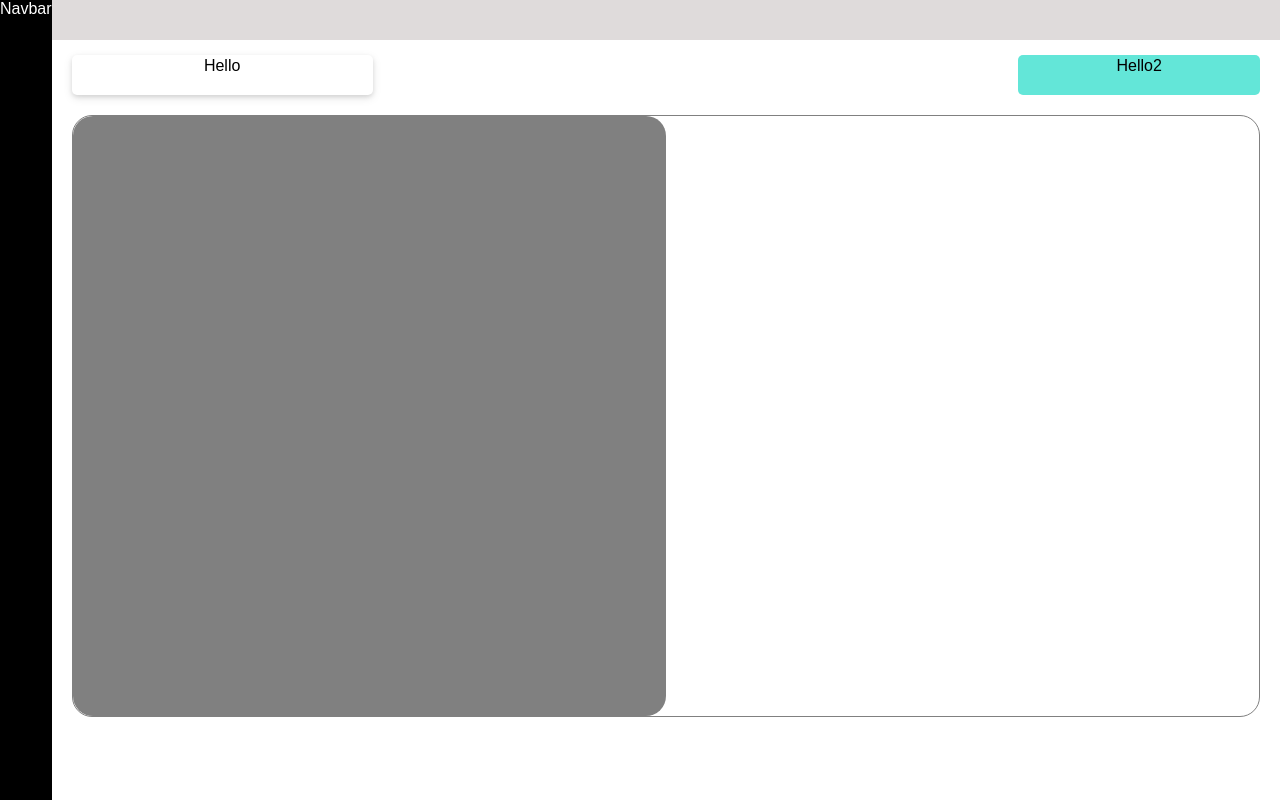
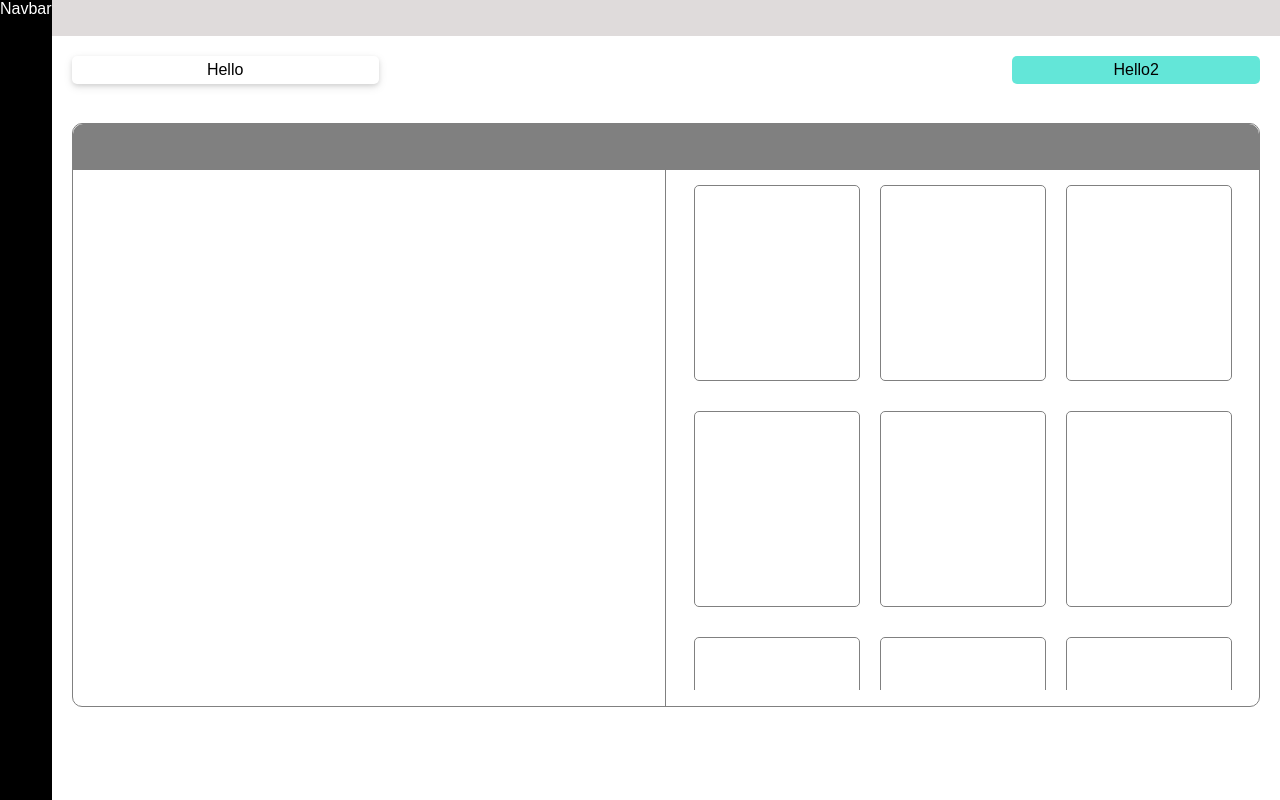
Before and after one commit to ayushdev351/Dashboard, a React (Create React App) app: page / in a window 1280 px wide. Built offline with nearby package versions, Linux system fonts and the light colour scheme.

Commit message:
Card Scroller Complete

```diff
--- a/src/Components/Dashboard.css
+++ b/src/Components/Dashboard.css
@@ -1,26 +1,30 @@
 .Dashboard {
   background-color: white;
   flex: 0.96;
+  display: flex;
+  flex-direction: column;
   width: 100%;
 }
 
 .Top {
   background-color: rgb(223, 219, 219);
-  height: 5%;
+  flex: 0.05;
+  min-height: 10px;
 }
 
 .Mid {
   display: flex;
   flex-direction: row;
   justify-content: space-between;
+  align-items: center;
   background-color: white;
-  height: 5%;
+  flex: 0.05;
   margin: 15px 20px;
 }
 
 .midProjectName {
   width: 25%;
-  padding: 2px;
+  padding: 5px;
   border-radius: 5px;
   background-color: white;
   box-shadow: 0 2px 4px 0 rgba(0, 0, 0, 0.1), 0 3px 10px 0 rgba(0, 0, 0, 0.1);
@@ -28,7 +32,7 @@
 
 .midNewProject {
   width: 20%;
-  padding: 2px;
+  padding: 5px;
   border-radius: 5px;
   background-color: rgb(99, 230, 216);
   text-align: center;
@@ -36,19 +40,38 @@
 
 .Main {
   background-color: white;
-  height: 75%;
+  flex: 0.8;
   margin: 20px 20px;
   border: solid grey 1px;
-  border-radius: 20px;
-  display: flex;
+  border-radius: 10px;
 }
 
-.mainLeft {
+.mainTop {
   background-color: grey;
-  border-radius: 20px;
+  height: 8%;
+  border-top-left-radius: 10px;
+  border-top-right-radius: 10px;
+}
+
+.mainStats {
+  height: 92%;
+  display: flex;
+  border-bottom-left-radius: 10px;
+  border-bottom-right-radius: 10px;
+}
+
+.mainStatsLeft {
+  border-right: 1px grey solid;
   flex: 0.5;
 }
 
-.mainRight {
+.mainStatsRight {
+  max-height: 65vh;
+  min-height: 20vh;
   flex: 0.5;
+  display: flex;
+  justify-content: center;
+  flex-wrap: wrap;
+  align-content: flex-start;
+  overflow-y: scroll;
 }
--- a/src/Components/Dashboard.js
+++ b/src/Components/Dashboard.js
@@ -1,4 +1,6 @@
 import "./Dashboard.css";
+
+import SpaceCard from "./SpaceCard";
 
 function Dashboard() {
   return (
@@ -9,8 +11,28 @@ function Dashboard() {
         <div className="midNewProject">Hello2</div>
       </div>
       <div className="Main">
-        <div className="mainLeft"></div>
-        <div className="mainRight"></div>
+        <div className="mainTop"></div>
+        <div className="mainStats">
+          <div className="mainStatsLeft"></div>
+          <div className="mainStatsRight">
+            <SpaceCard />
+            <SpaceCard />
+            <SpaceCard />
+            <SpaceCard />
+            <SpaceCard />
+            <SpaceCard />
+            <SpaceCard />
+            <SpaceCard />
+            <SpaceCard />
+            <SpaceCard />
+            <SpaceCard />
+            <SpaceCard />
+            <SpaceCard />
+            <SpaceCard />
+            <SpaceCard />
+            <SpaceCard />
+          </div>
+        </div>
       </div>
     </div>
   );
--- /dev/null
+++ b/src/Components/SpaceCard.css
@@ -0,0 +1,8 @@
+.card {
+  height: 190px;
+  width: 160px;
+  margin: 15px 10px;
+  padding: 2px;
+  border: 1px grey solid;
+  border-radius: 5px;
+}
--- /dev/null
+++ b/src/Components/SpaceCard.js
@@ -0,0 +1,13 @@
+import "./SpaceCard.css";
+
+function Spacecard() {
+  return (
+    <div className="card">
+      <div className="cardImage"></div>
+      <div className="cardName"></div>
+      <div className="cardDesc"></div>
+    </div>
+  );
+}
+
+export default Spacecard;
```
